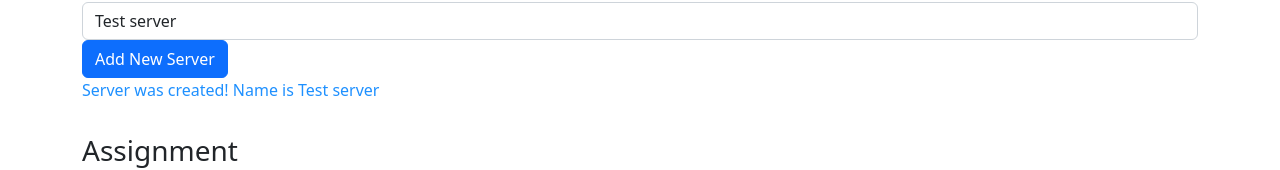
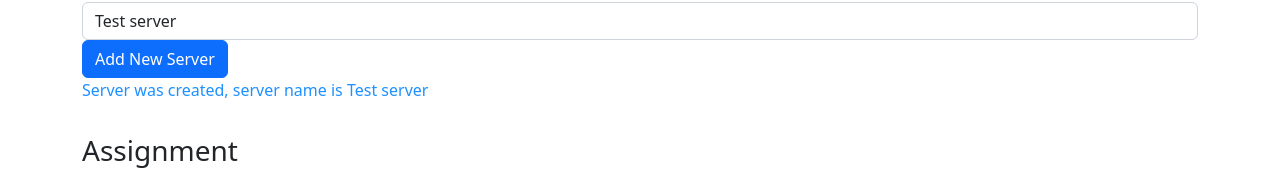
Before and after one commit to jumaantony/learning-angular, an Angular app: page / in a window 1280 px wide. Both pictures are taken after a click on the button "Add New Server". Shown: the part 253-423 px from the top of the page. Built offline with nearby package versions, Linux system fonts and the light colour scheme.

Commit message:
enhancing ngif with an else condition

```diff
--- a/src/app/servers/servers.component.html
+++ b/src/app/servers/servers.component.html
@@ -15,5 +15,11 @@
 <input type="button" value="Add New Server" class="btn btn-primary btn-md" [disabled]="!allowNewServer" (click)="onCreateServer()">
 
 <!-- <p [innerText]="allowNewServer"></p> -->
+<!--
+<p>{{ serverCreationStatus }}</p> -->
 
-<p>{{ serverCreationStatus }}</p>
+<!-- using ngif to strcuture the dom -->
+<p *ngIf="serverCreated; else noServer"> Server was created, server name is {{serverName}}</p>
+<ng-template #noServer>
+    <p> No server was created </p>
+</ng-template>
--- a/src/app/servers/servers.component.ts
+++ b/src/app/servers/servers.component.ts
@@ -20,6 +20,7 @@ export class ServersComponent {
   allowNewServer = false;
   serverCreationStatus = 'No server was created!';
   serverName = 'Test server';
+  serverCreated = false;
 
   constructor() {
     setTimeout(() => {
@@ -28,6 +29,7 @@ export class ServersComponent {
   }
 
   onCreateServer() {
+    this.serverCreated = true;
     this.serverCreationStatus = 'Server was created! Name is ' + this.serverName;
   }
 
```
